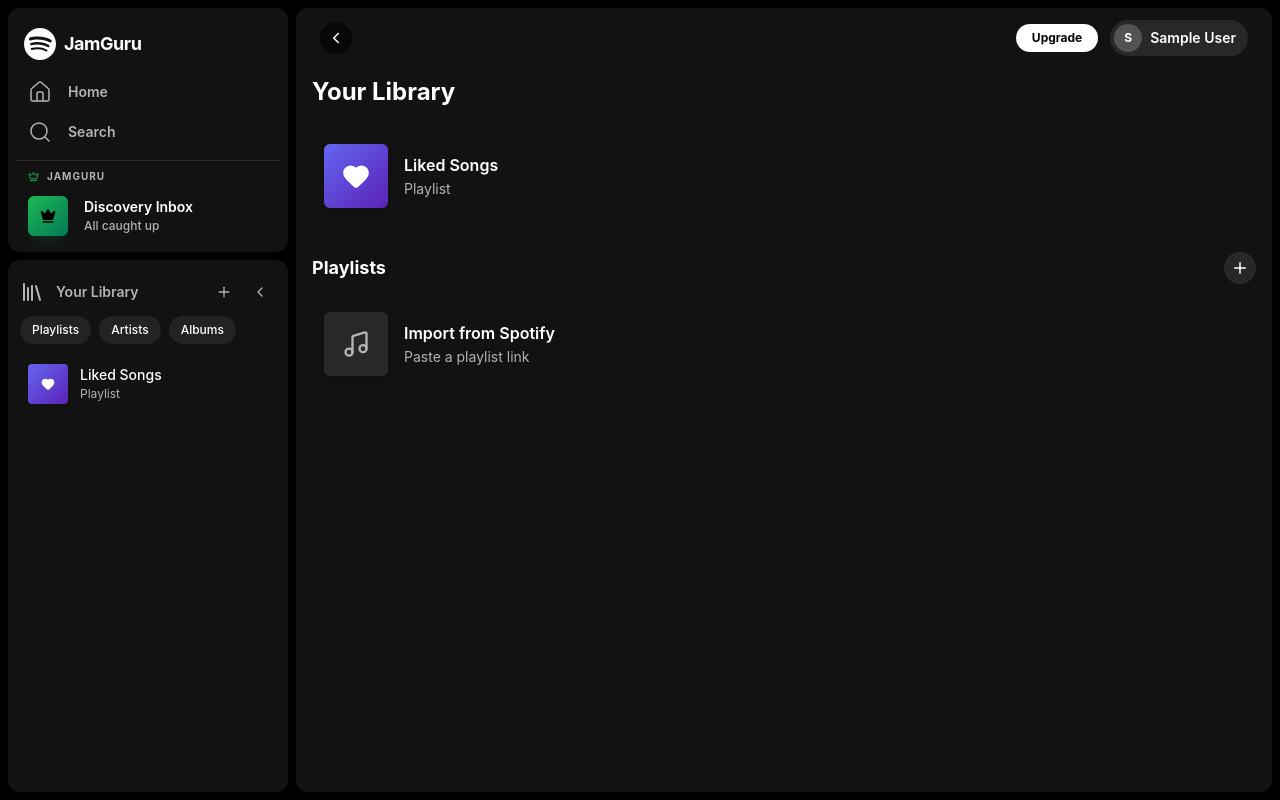
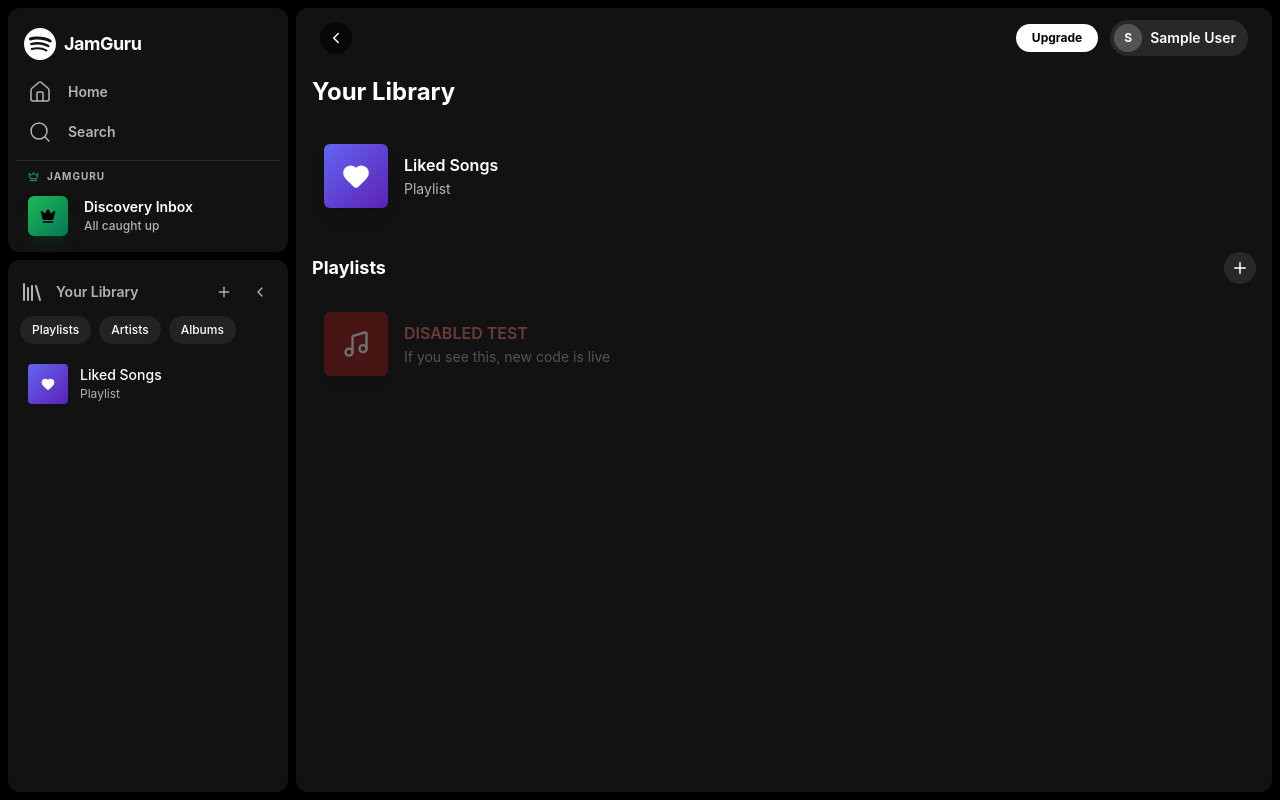
Before and after one commit to hyperITACHI7/JamGuru, a React (Vite) app in the folder client/: page /library in a window 1280 px wide. Built offline with nearby package versions, Linux system fonts and the light colour scheme; no server answers; sample sign-in values are in the browser's storage.

Commit message:
test: disable import card with red color to verify deployment

```diff
--- a/client/src/pages/Library.jsx
+++ b/client/src/pages/Library.jsx
@@ -42,14 +42,14 @@
           {/* Import playlist card — same style as Liked Songs */}
           <Link
             to="/import-playlist"
-            className="flex items-center gap-4 p-3 rounded-lg hover:bg-[#ffffff0d] transition-colors"
+            className="flex items-center gap-4 p-3 rounded-lg opacity-40 pointer-events-none"
           >
-            <div className="w-16 h-16 flex-shrink-0 rounded-md bg-[#282828] flex items-center justify-center shadow-lg">
-              <Music size={28} className="text-[#B3B3B3]" />
+            <div className="w-16 h-16 flex-shrink-0 rounded-md bg-red-800 flex items-center justify-center shadow-lg">
+              <Music size={28} className="text-white" />
             </div>
             <div className="overflow-hidden">
-              <p className="text-white font-semibold text-base truncate">Import from Spotify</p>
-              <p className="text-[#B3B3B3] text-sm mt-0.5">Paste a playlist link</p>
+              <p className="text-red-400 font-semibold text-base truncate">DISABLED TEST</p>
+              <p className="text-[#B3B3B3] text-sm mt-0.5">If you see this, new code is live</p>
             </div>
           </Link>
         </section>
```
